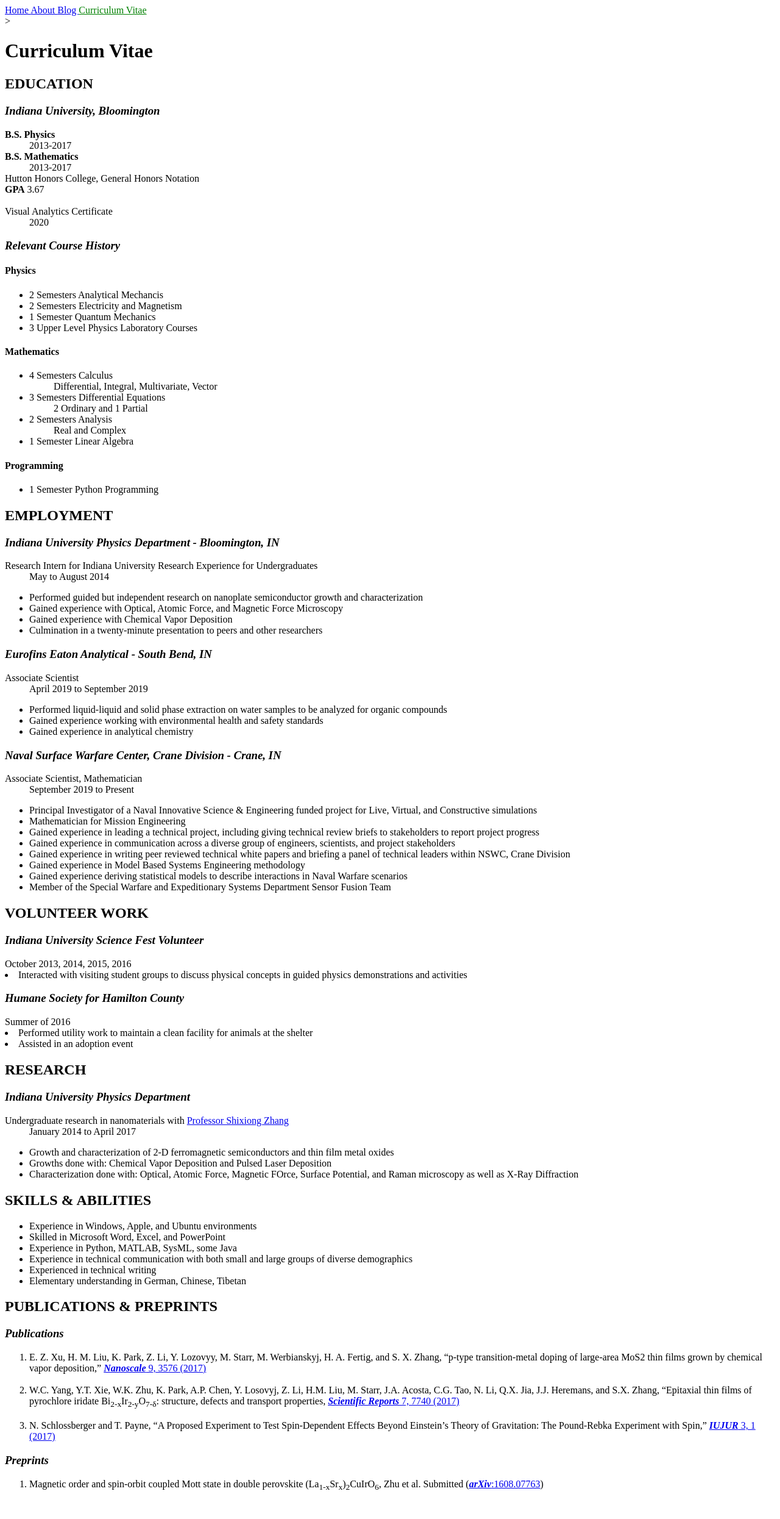
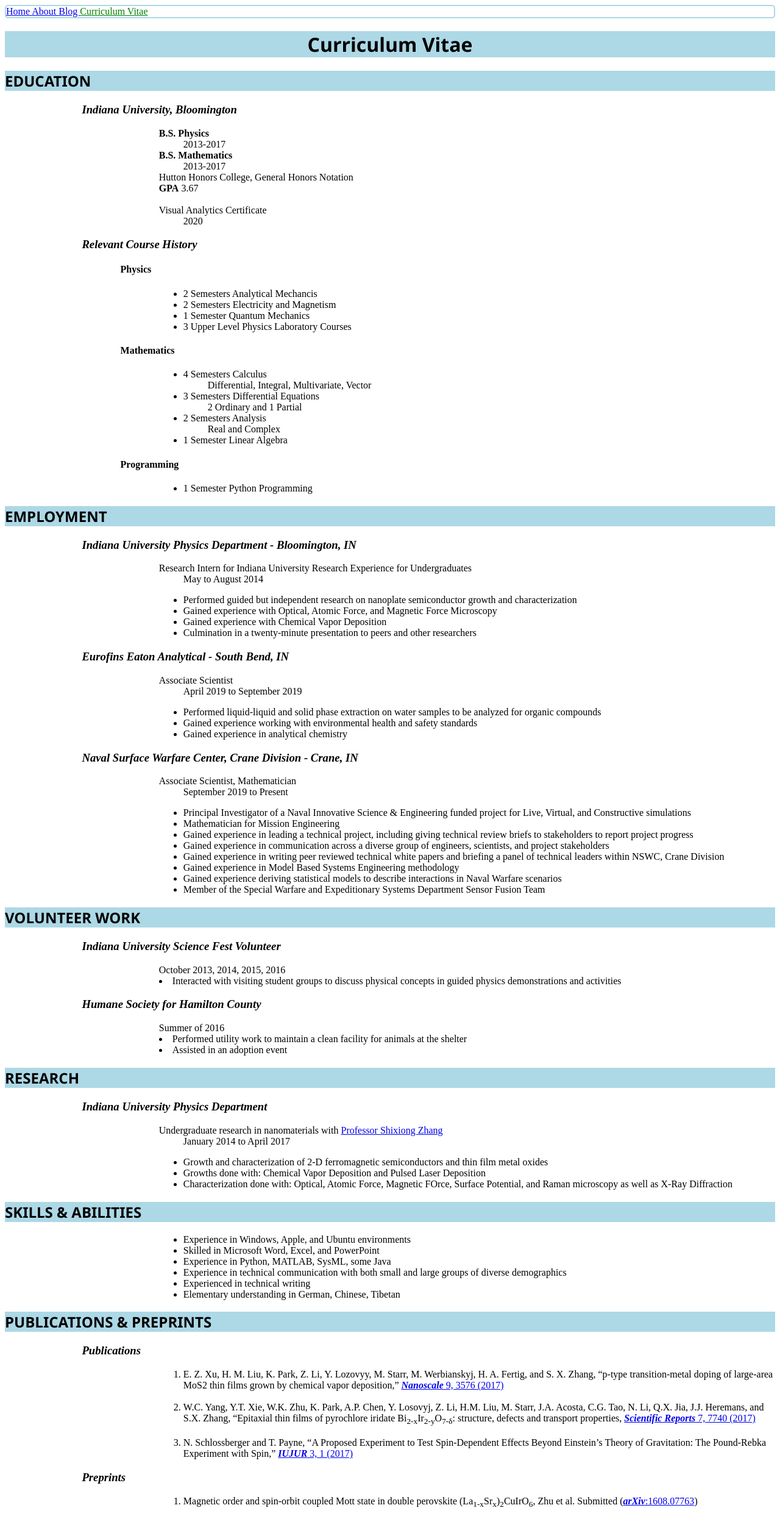
Before and after one commit to madstarr24/madstarr24.github.io, a Jekyll site: the page built from cv.html, in a window 1280 px wide. Shown: the whole page at 61% size. Built offline with Jekyll 4.4.1, drawn with Linux system fonts in a browser that asks for light colours; before the commit the page ends 2463 px from its top, so only the background shows below that.

Commit message:
Site Update

```diff
--- a/_includes/navigation.html
+++ b/_includes/navigation.html
@@ -4,4 +4,4 @@
             {{ item.name }}
         </a>
     {% endfor %}
-</nav>>
+</nav>
--- a/_sass/main.scss
+++ b/_sass/main.scss
@@ -1,3 +1,29 @@
 .current {
     color: green;
 }
+
+.header {
+    font-family: 'Segoe UI', Tahoma, Geneva, Verdana, sans-serif;
+    background-color: lightblue;
+}
+
+nav {
+    border: 2px solid lightblue;
+    border-radius: 5px;
+}
+
+h1 {
+    text-align: center;
+}
+
+h3 {
+    text-indent: 10%;
+}
+
+h4 {
+    text-indent: 15%;
+}
+
+ul, dl, ol {
+    margin-left: 20%;
+}
--- a/cv.html
+++ b/cv.html
@@ -1,9 +1,9 @@
 ---
 title: Curriculum Vitae
 ---
-<h1>Curriculum Vitae</h1>
+<h1 class="header">Curriculum Vitae</h1>
 
-<h2><b>EDUCATION</b></h2>
+<h2 class="header"><b>EDUCATION</b></h2>
 
 <h3><i>Indiana University, Bloomington</i></h3>
 <dl>
@@ -41,7 +41,7 @@
     <li>1 Semester Python Programming</li>
 </ul>
 
-<h2><b>EMPLOYMENT</b></h2>
+<h2 class="header"><b>EMPLOYMENT</b></h2>
 
 <h3><i>Indiana University Physics Department - Bloomington, IN</i></h3>
 <dl>
@@ -82,7 +82,7 @@
     <li>Member of the Special Warfare and Expeditionary Systems Department Sensor Fusion Team</li>
 </ul>
 
-<h2><b>VOLUNTEER WORK</b></h2>
+<h2 class="header"><b>VOLUNTEER WORK</b></h2>
 <h3><i>Indiana University Science Fest Volunteer</i></h3>
 <dl>
     <dt>October 2013, 2014, 2015, 2016</dt>
@@ -95,7 +95,7 @@
     <li>Assisted in an adoption event</li>
 </dl>
 
-<h2><b>RESEARCH</b></h2>
+<h2 class="header"><b>RESEARCH</b></h2>
 <h3><i>Indiana University Physics Department</i></h3>
 <dl>
     <dt>Undergraduate research in nanomaterials with <a href="https://zhanggrp.sitehost.iu.edu/Home.htm" target="_blank">Professor Shixiong Zhang</a></dt>
@@ -107,7 +107,7 @@
     <li>Characterization done with: Optical, Atomic Force, Magnetic FOrce, Surface Potential, and Raman microscopy as well as X-Ray Diffraction</li>
 </ul>
 
-<h2><b>SKILLS & ABILITIES</b></h2>
+<h2 class="header"><b>SKILLS & ABILITIES</b></h2>
 <ul>
     <li>Experience in Windows, Apple, and Ubuntu environments</li>
     <li>Skilled in Microsoft Word, Excel, and PowerPoint</li>
@@ -117,7 +117,7 @@
     <li>Elementary understanding in German, Chinese, Tibetan</li>
 </ul>
 
-<h2><b>PUBLICATIONS & PREPRINTS</b></h2>
+<h2 class="header"><b>PUBLICATIONS & PREPRINTS</b></h2>
 <h3><i>Publications</i></h3>
 <ol>
     <li>E. Z. Xu, H. M. Liu, K. Park, Z. Li, Y. Lozovyy, M. Starr, M. Werbianskyj, H. A. Fertig, and S. X.
```
Also changed, not shown: 7 other files.
